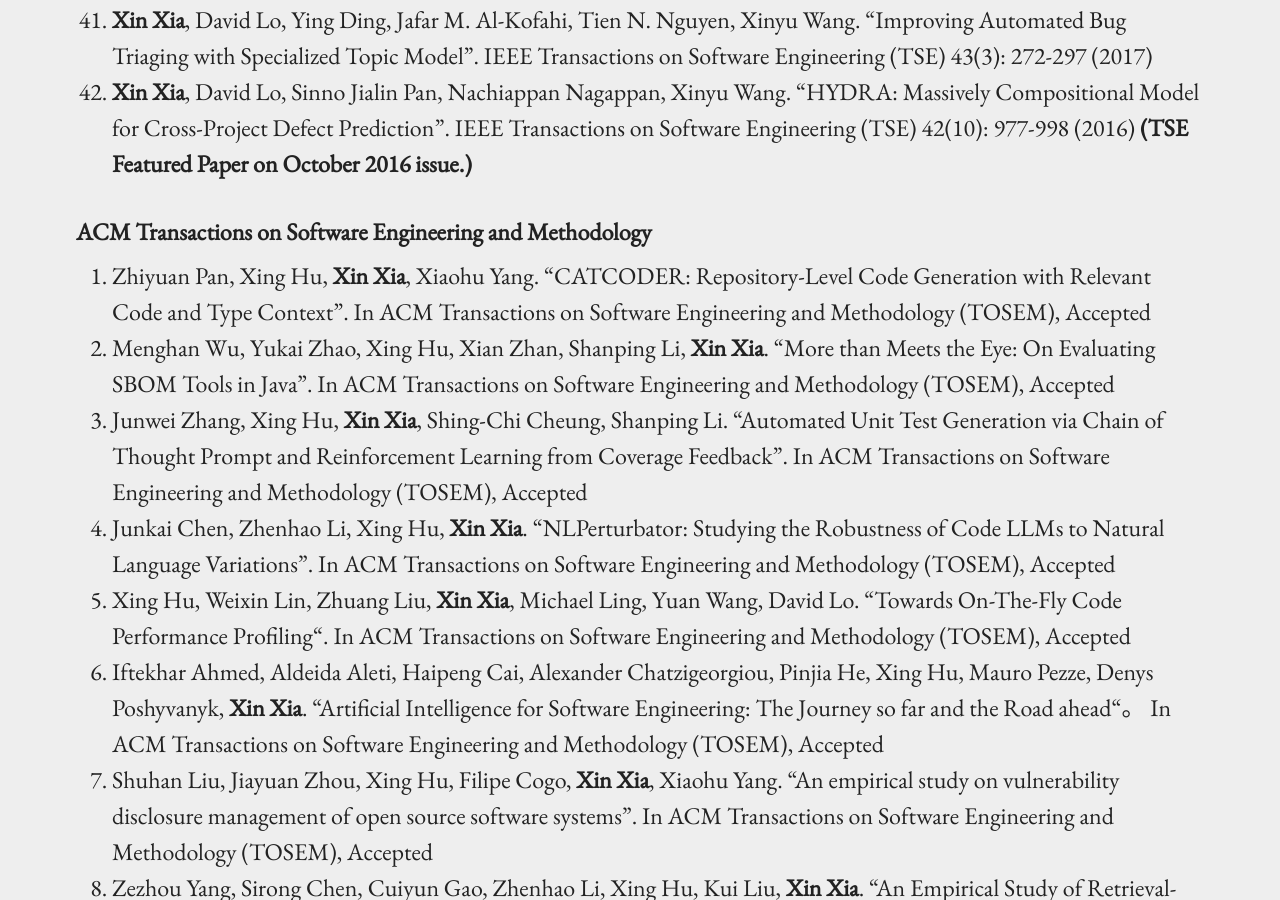
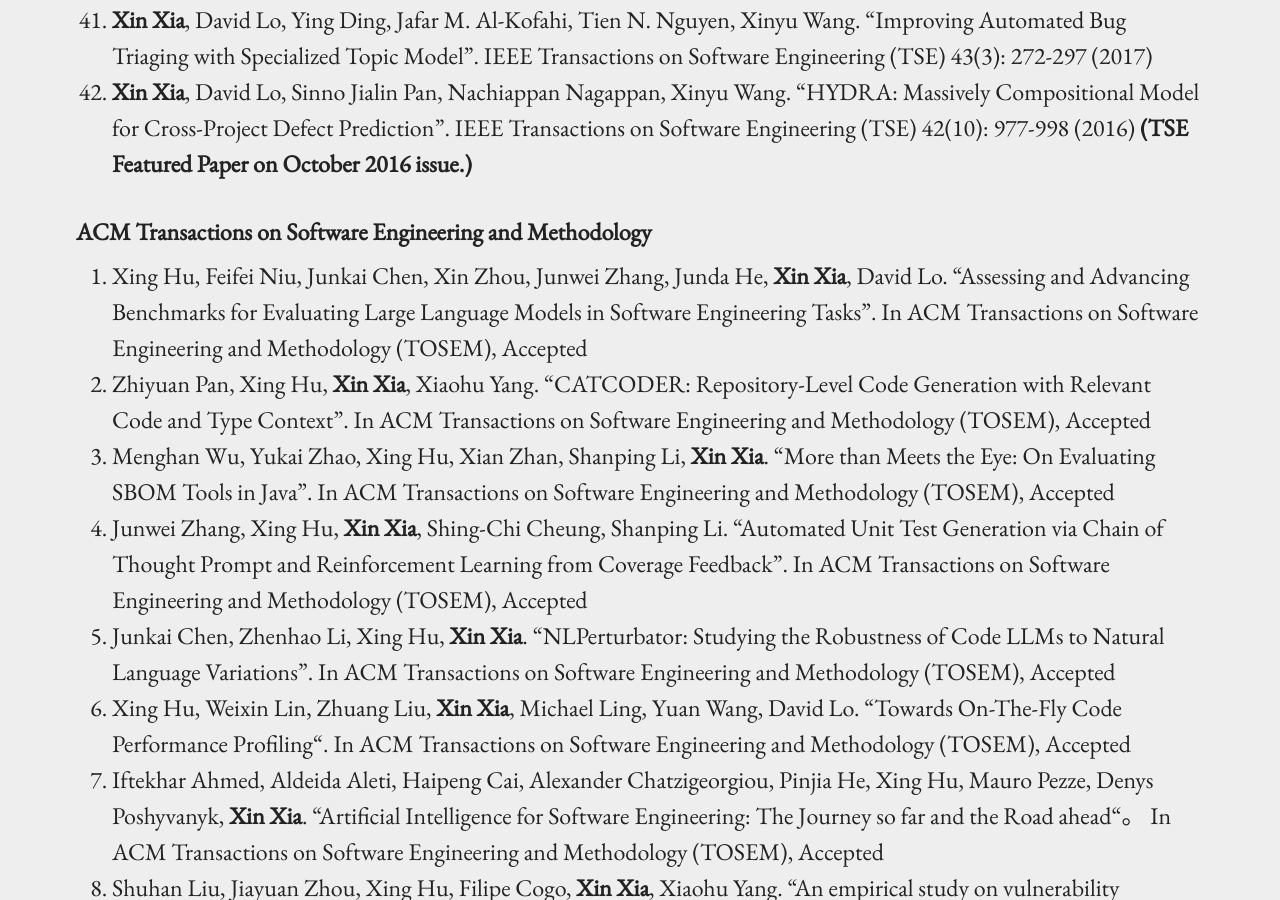
Before and after one commit to xin-xia/xin-xia.github.io, a Jekyll site: the page built from index.md, in a window 1280 px wide and 900 px high, scrolled down 4968 px. Built offline with Jekyll 4.4.1, drawn with Linux system fonts in a browser that asks for light colours.

Commit message:
Update index.md

```diff
--- a/index.md
+++ b/index.md
@@ -86,6 +86,8 @@ Case Study of Code Clone Detection and Defect Prediction". IEEE Transactions on
  <strong>(TSE Featured Paper on October 2016 issue.)</strong>     <br />
 
 #### ACM Transactions on Software Engineering and Methodology
+
+1. Xing Hu, Feifei Niu, Junkai Chen, Xin Zhou, Junwei Zhang, Junda He, <strong>Xin Xia</strong>, David Lo. "Assessing and Advancing Benchmarks for Evaluating Large Language Models in Software Engineering Tasks". In ACM Transactions on Software Engineering and Methodology (TOSEM), Accepted <br />
 1. Zhiyuan Pan, Xing Hu, <strong>Xin Xia</strong>, Xiaohu Yang. "CATCODER: Repository-Level Code Generation with Relevant Code and Type Context". In ACM Transactions on Software Engineering and Methodology (TOSEM), Accepted <br />
 1. Menghan Wu, Yukai Zhao, Xing Hu, Xian Zhan, Shanping Li, <strong>Xin Xia</strong>. "More than Meets the Eye: On Evaluating SBOM Tools in Java". In ACM Transactions on Software Engineering and Methodology (TOSEM), Accepted <br />
 1. Junwei Zhang, Xing Hu, <strong>Xin Xia</strong>, Shing-Chi Cheung, Shanping Li. "Automated Unit Test Generation via Chain of Thought Prompt and Reinforcement Learning from Coverage Feedback". In ACM Transactions on Software Engineering and Methodology (TOSEM), Accepted <br />
```
